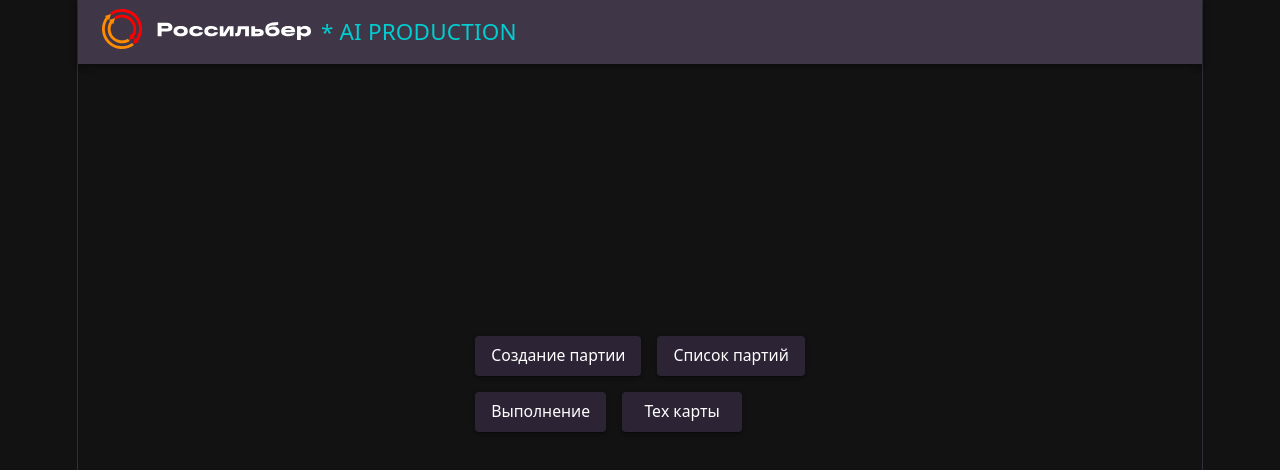
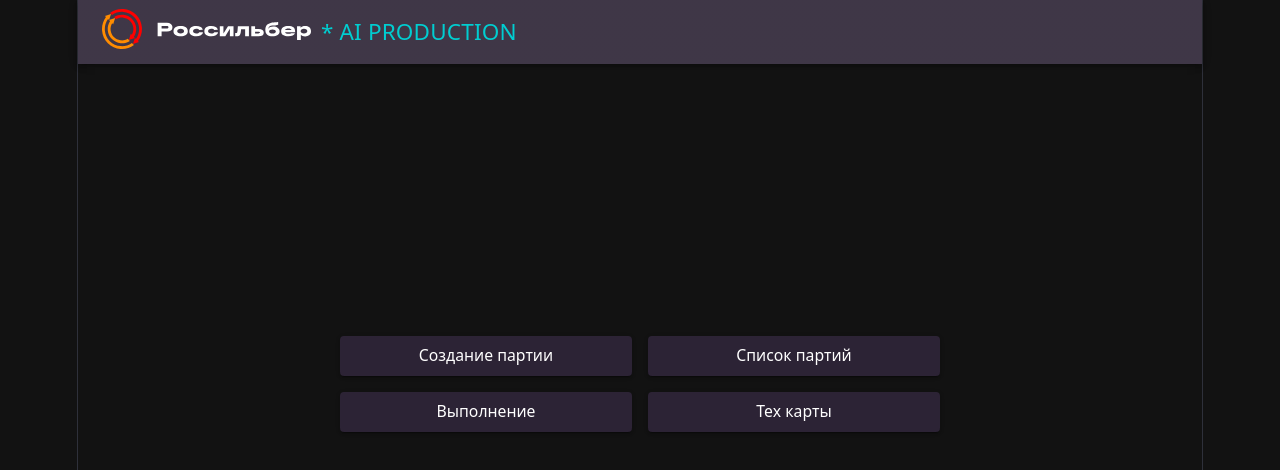
Before and after one commit to Ympakaloky/Rossilber_AI_Project, a React (Vite) app: page / in a window 1280 px wide. Shown: the top 470 px of the page. Built offline with nearby package versions, Linux system fonts and the light colour scheme.

Commit message:
выровнил кнопки на первой странице

```diff
--- a/src/components/StandartBtn.tsx
+++ b/src/components/StandartBtn.tsx
@@ -11,8 +11,10 @@ function StandartBtn({ name, action }: StandartBtnProps) {
       variant="contained"
       color="primary"
       onClick={action}
+      fullWidth
       sx={{
         minWidth: 120,
+        height: "100%", // растягиваем по высоте обёртки
         textTransform: "none",
         backgroundColor: "var(--accent-bg)",
         color: "white",
--- a/src/components/pages/PreviewPage.tsx
+++ b/src/components/pages/PreviewPage.tsx
@@ -25,36 +25,47 @@ function PreviewPage() {
             display: "flex",
             flexDirection: "column",
             gap: 2,
+            width: "100%",
+            maxWidth: 600,
           }}
         >
           <Box
             sx={{
               display: "flex",
               flexDirection: "row",
+              alignItems: "stretch",
               gap: 2,
             }}
           >
+            <Box sx={{ flex: 1, display: "flex" }}>
               <StandartBtn
                 name="Создание партии"
                 action={() => navigate("/batches")}
               />
+            </Box>
+            <Box sx={{ flex: 1, display: "flex" }}>
               <StandartBtn
                 name="Список партий"
                 action={() => navigate("/batchesList")}
               />
+            </Box>
           </Box>
 
           <Box
             sx={{
               display: "flex",
               flexDirection: "row",
+              alignItems: "stretch",
               gap: 2,
             }}
           >
+            <Box sx={{ flex: 1, display: "flex" }}>
               <StandartBtn
                 name="Выполнение"
                 action={() => navigate("/actual_production")}
               />
+            </Box>
+            <Box sx={{ flex: 1, display: "flex" }}>
               <StandartBtn
                 name="Тех карты"
                 action={() => navigate("/productionList")}
@@ -63,6 +74,7 @@ function PreviewPage() {
           </Box>
         </Box>
       </Box>
+    </Box>
   );
 }
 
```
Lines whose indentation alone changed are shown as unchanged.
